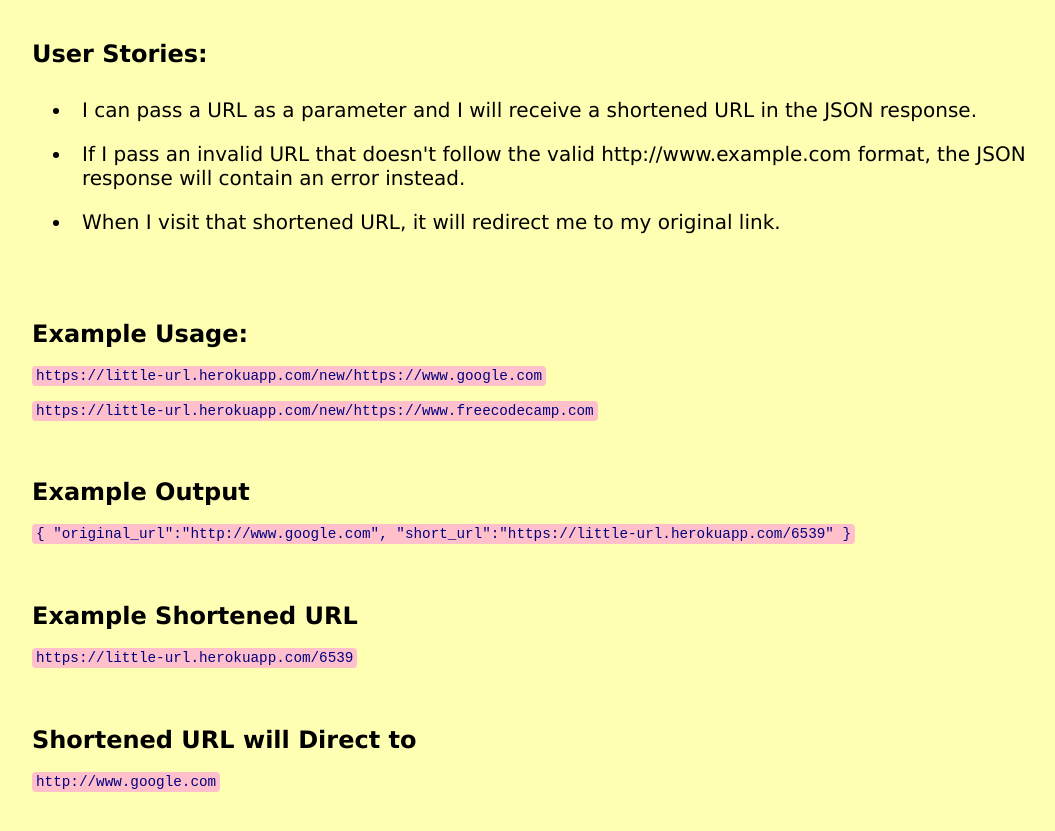
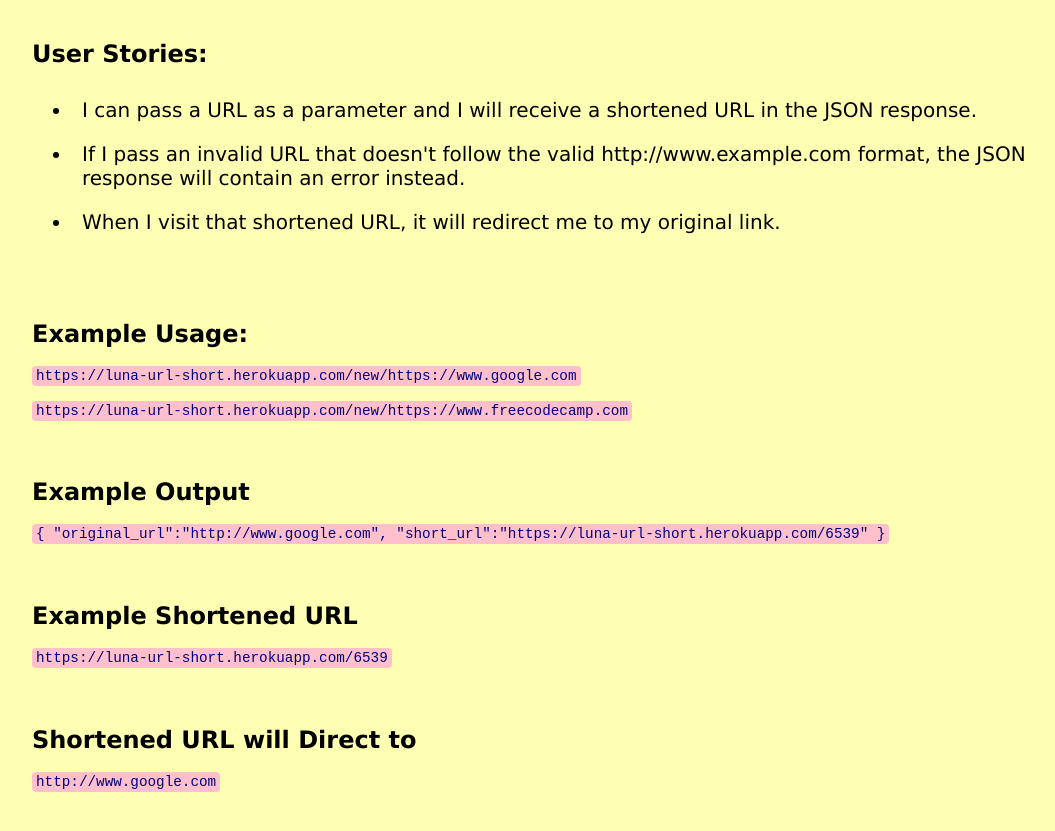
Before and after one commit to lliu05/url-shortener, a website: page static/html/index.html in a window 1280 px wide. Shown: the part 109-940 px from the top of the page, without its empty margins (60-1115 px from the left). Drawn offline with Linux system fonts and the light colour scheme; files that its build step writes are made by us from their sources.

Commit message:
edit html

```diff
--- a/static/html/index.html
+++ b/static/html/index.html
@@ -23,19 +23,19 @@
 
     <div class="section">
       <h2 >Example Usage:</h2>
-      <code>https://little-url.herokuapp.com/new/https://www.google.com</code>
+      <code>https://luna-url-short.herokuapp.com/new/https://www.google.com</code>
       <br></br>
-      <code>https://little-url.herokuapp.com/new/https://www.freecodecamp.com</code>
+      <code>https://luna-url-short.herokuapp.com/new/https://www.freecodecamp.com</code>
     </div>
 
     <div class="section">
       <h2>Example Output</h2>
-      <code>{ "original_url":"http://www.google.com", "short_url":"https://little-url.herokuapp.com/6539" }</code>
+      <code>{ "original_url":"http://www.google.com", "short_url":"https://luna-url-short.herokuapp.com/6539" }</code>
     </div>
 
     <div class="section">
       <h2>Example Shortened URL</h2>
-      <code>https://little-url.herokuapp.com/6539</code>
+      <code>https://luna-url-short.herokuapp.com/6539</code>
     </div>
 
     <div class="section">
```
